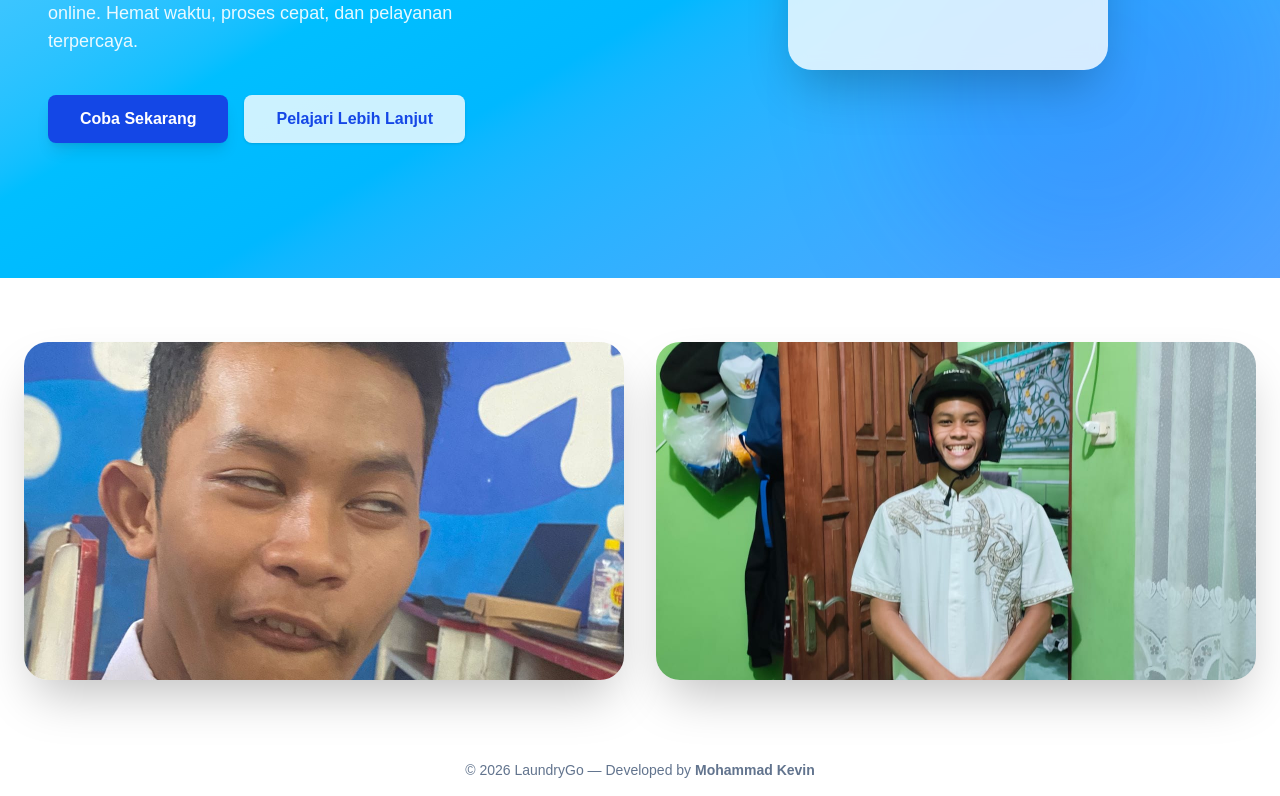
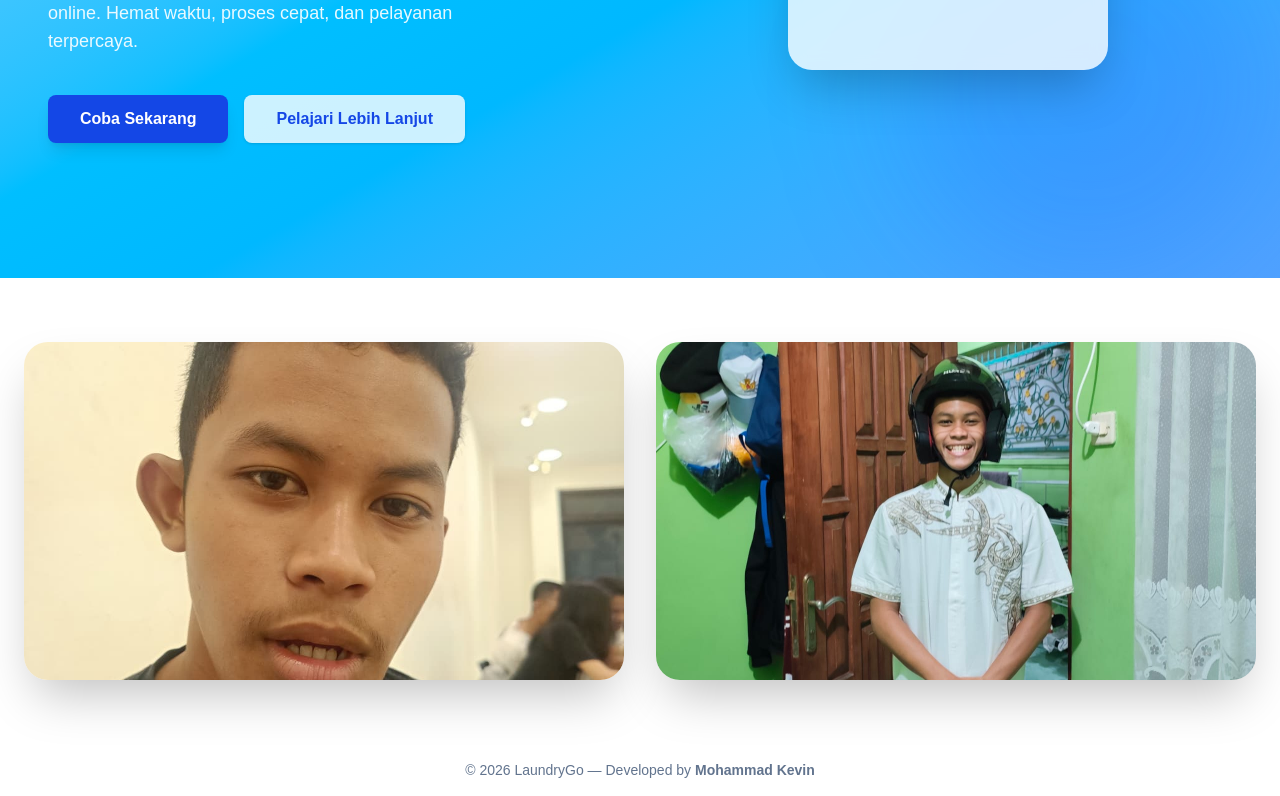
Before and after one commit to MohammadKevin/LaundryGo, a Next.js app: page / in a window 1280 px wide. Shown: the part 522-1318 px from the top of the page. Built offline with nearby package versions, Linux system fonts and the light colour scheme.

Commit message:
add new picture nendra

```diff
--- a/src/app/page.tsx
+++ b/src/app/page.tsx
@@ -65,7 +65,7 @@ export default function HomePage() {
 
             <div className="relative w-full aspect-video rounded-3xl overflow-hidden shadow-2xl">
               <Image
-                src="/nendra.jpeg"
+                src="/nendra2.jpeg"
                 alt="LaundryGo Preview 1"
                 fill
                 className="object-cover"
```
Also changed, not shown: public/nendra2.jpeg (added).
